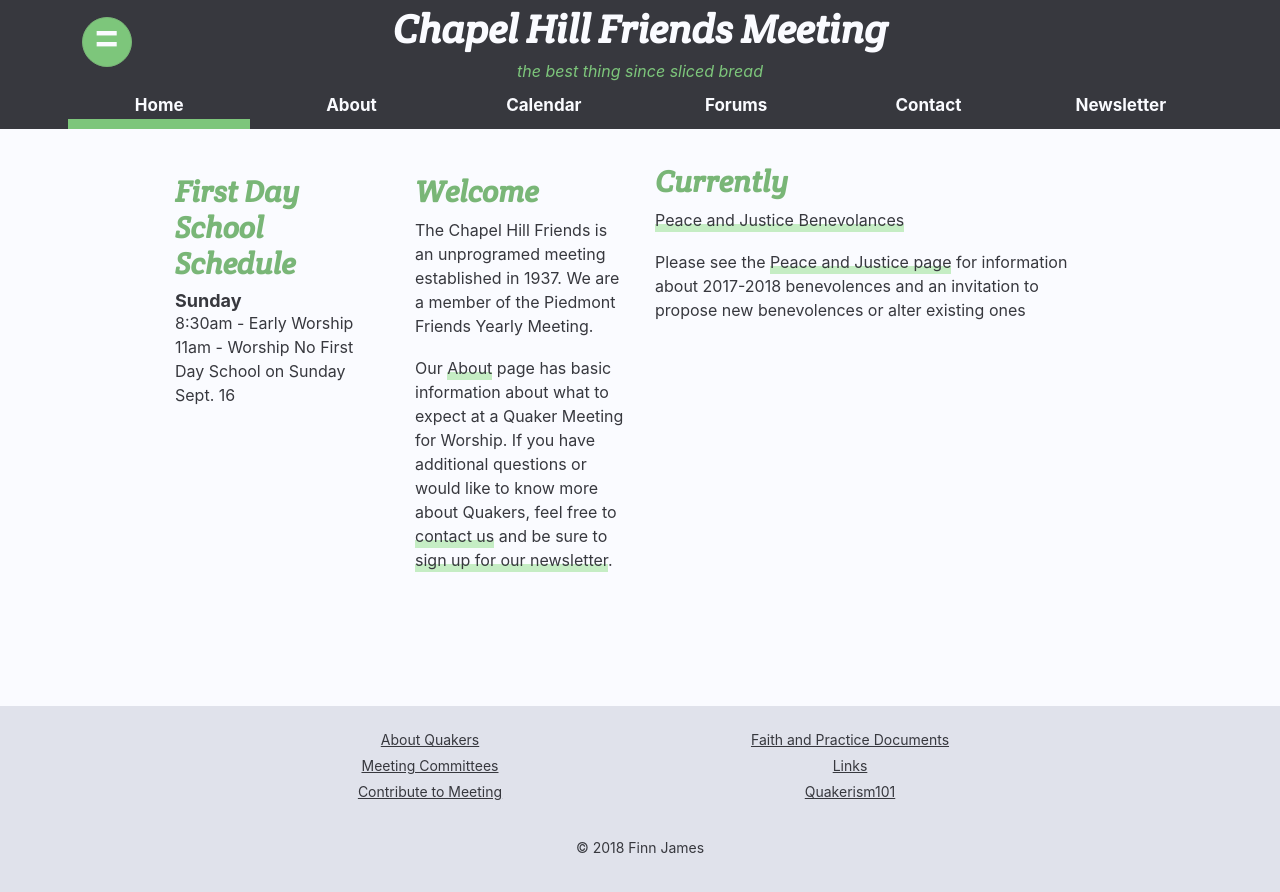
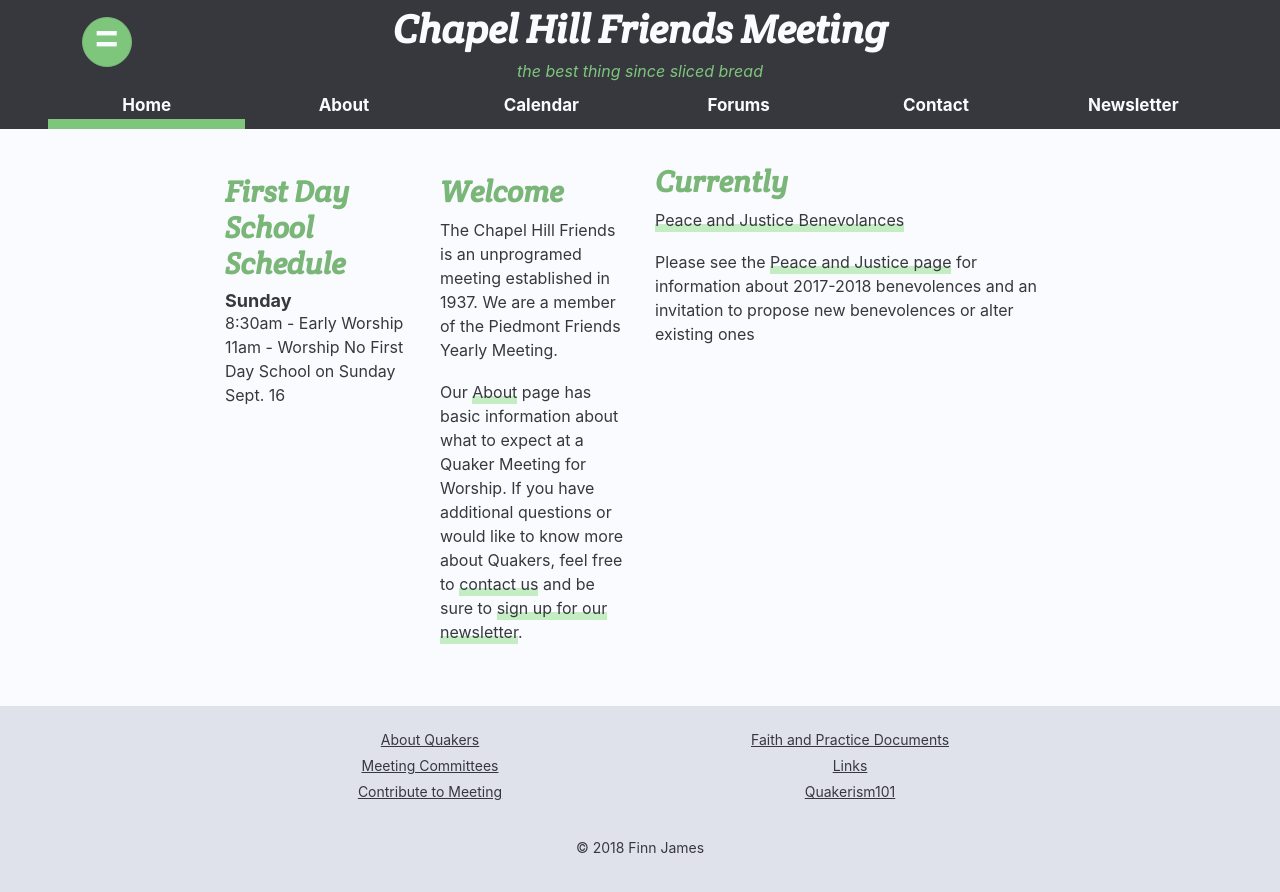
Before and after one commit to finnjames/radiolevity.com, a Jekyll site: the page built from pages/index.md, in a window 1280 px wide. Shown: the top 892 px of the page. Built offline with Jekyll 4.4.1, drawn with Linux system fonts in a browser that asks for light colours.

Commit message:
header bootstrap fix

```diff
--- a/_layouts/default.html
+++ b/_layouts/default.html
@@ -81,7 +81,7 @@
       {% endfor %}
     </div>
   </div>
-  <div class="container" id="content" {% if page.url == "/" %} style="max-width: 1070px" {% endif %}>
+  <div class="container" id="content" {% if page.url == "/" %} style="max-width: 970px" {% endif %}>
     {% if page.sidebar != null %}
     <div class="row">
       <div class="col-sm-3 subnav">
--- a/_sass/main.scss
+++ b/_sass/main.scss
@@ -63,6 +63,11 @@
   color: $color5;
   margin: 0px;
   background-color: $color1;
+  padding: 0px;
+  div {
+    margin-left: 0px;
+    margin-right: 0px;
+  }
 }
 
 #chfmText {
@@ -133,7 +138,8 @@
   color: $color1;
   .navElement {
     text-align: center;
-    margin: 0px 5px 0px;
+    padding: 5px;
+    margin: 0px;
     padding: 10px 0px 0px;
   }
   a {
```
Also changed, not shown: 3 other files.
